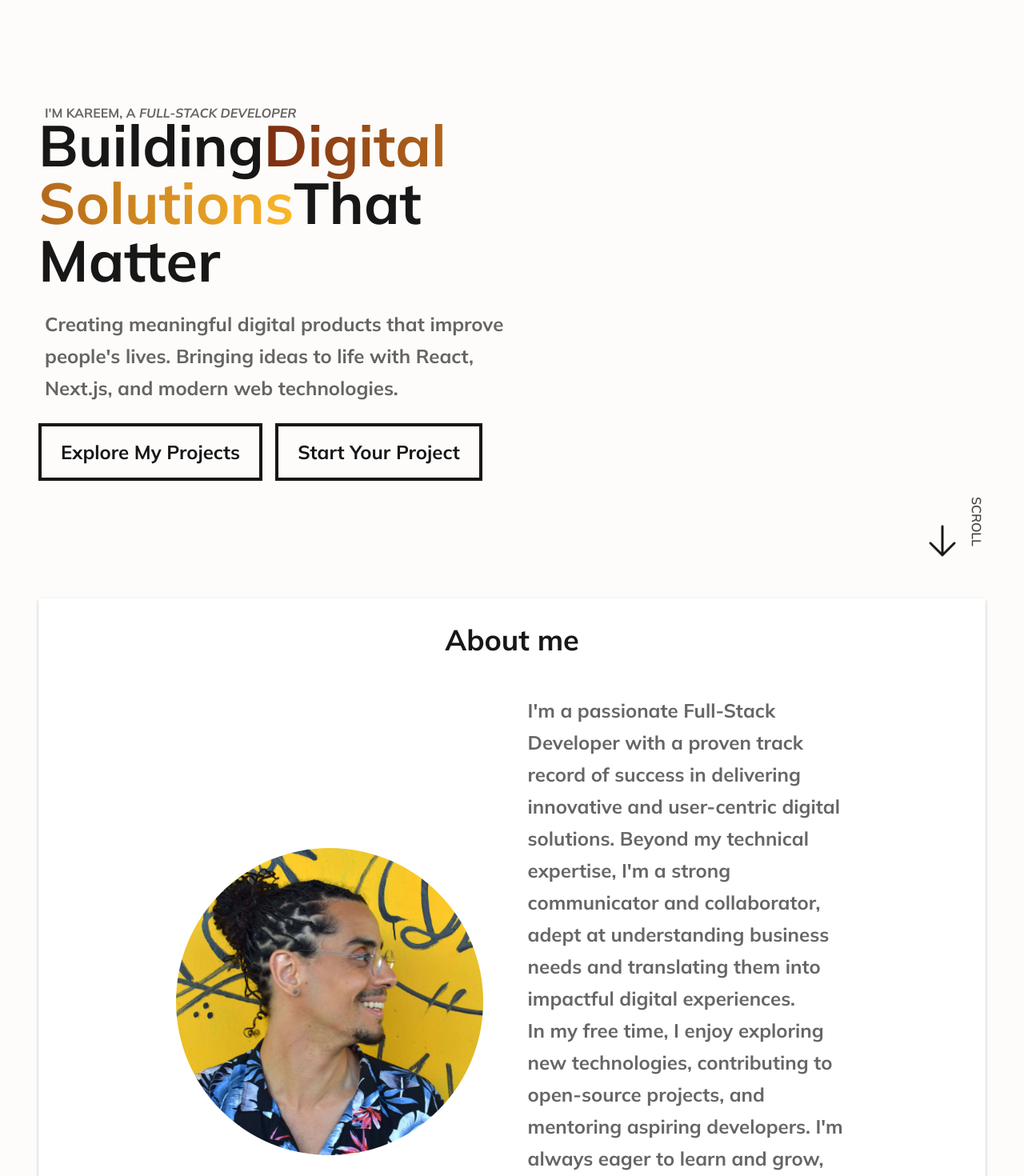
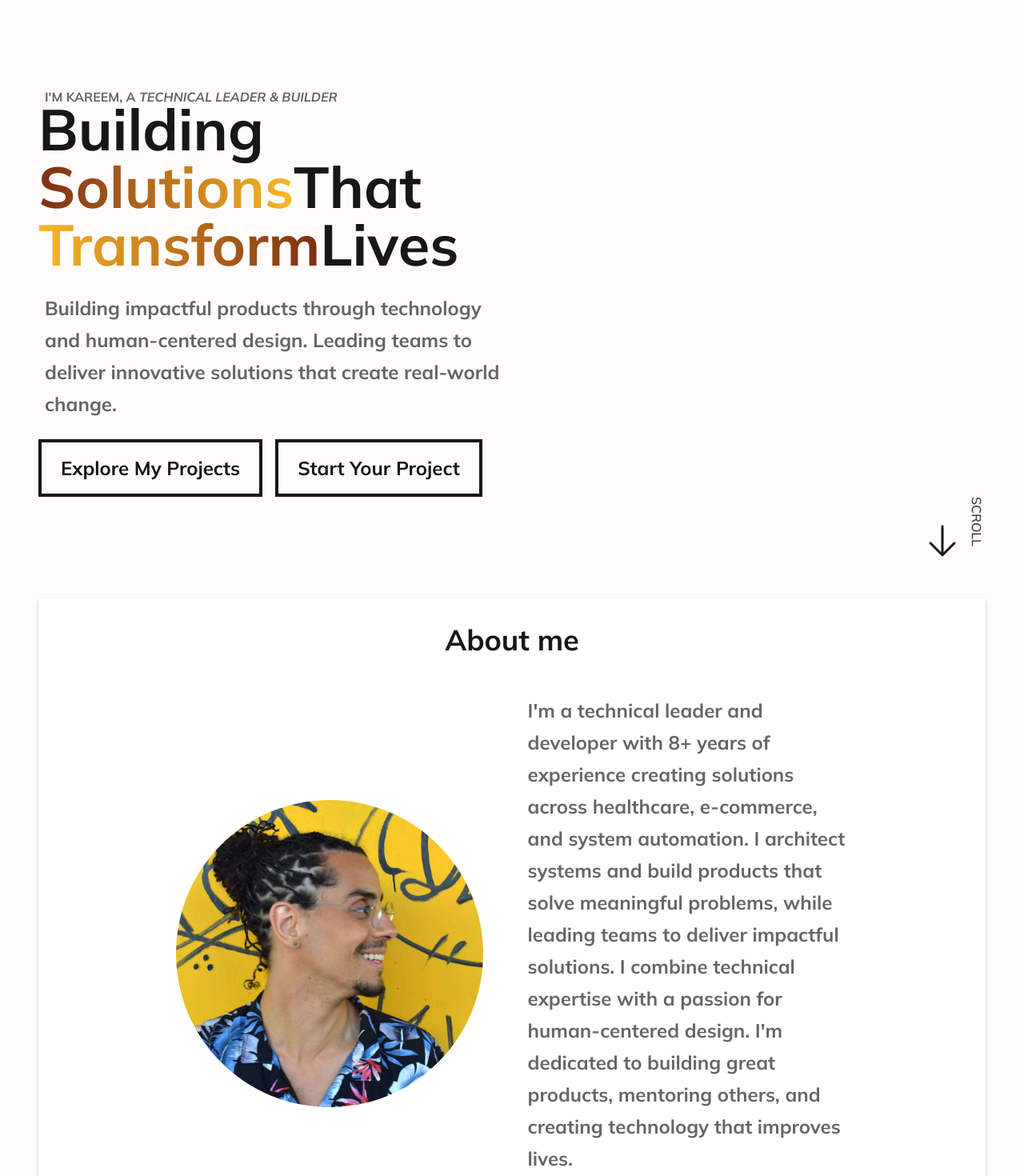
Before and after one commit to kareemsakr/next-portfolio, a Next.js app: page / in a window 1280 px wide. Shown: the part 100-1570 px from the top of the page at 80% size. Built offline with nearby package versions, Linux system fonts and the light colour scheme.

Commit message:
updated the copy and changed <a> to <Link>

```diff
--- a/app/page.tsx
+++ b/app/page.tsx
@@ -59,37 +59,40 @@ export default function Home() {
           className="min-h-[calc(100vh-50px)] flex flex-col justify-center gap-6 p-6"
         >
           <p className="font-bold text-black text-opacity-60 text-xs pl-[2.3] -mb-8 md:pl-2 md:text-base">
-            I&apos;M KAREEM, A <em>FULL-STACK DEVELOPER</em>
+            I&apos;M KAREEM, A <em>TECHNICAL LEADER & BUILDER</em>
           </p>
           <h1 className="text-4xl md:text-7xl font-bold leading-tight">
             Building
+            <br />
             <span className="text-transparent bg-clip-text bg-gradient-to-r from-orange-900 to-papaya-orange">
-              Digital
-              <br />
               Solutions
             </span>
             That
-            <br /> Matter
+            <br />
+            <span className="text-transparent bg-clip-text bg-gradient-to-r from-papaya-orange to-orange-900 ">
+              Transform
+            </span>
+            Lives
           </h1>
 
           <p className="pl-2 font-bold text-black text-opacity-60 text-md leading-8 md:text-2xl md:leading-10 lg:max-w-[50%] ">
-            Creating meaningful digital products that improve people&apos;s
-            lives. Bringing ideas to life with React, Next.js, and modern web
-            technologies.
+            Building impactful products through technology and human-centered
+            design. Leading teams to deliver innovative solutions that create
+            real-world change.
           </p>
           <div className="flex gap-4">
-            <a
+            <Link
               href="/#my_work"
               className="font-bold border-2 border-foreground px-2 py-2 transition-all duration-300 hover:shadow-button   md:px-6 md:py-4 md:text-2xl md:border-4"
             >
               Explore My Projects
-            </a>
-            <a
+            </Link>
+            <Link
               href="/#contact_me"
               className="font-bold border-2 border-foreground px-2 py-2 transition-all duration-300 hover:shadow-button   md:px-6 md:py-4 md:text-2xl md:border-4"
             >
               Start Your Project
-            </a>
+            </Link>
           </div>
           <div className="flex justify-center md:justify-end absolute bottom-0 right-4">
             <ArrowDownIcon className="size-12 animate-bounce-slow" />
@@ -120,18 +123,13 @@ export default function Home() {
             <div className="md:max-w-[35%]">
               {/* <p className="text-lg leading-8 md:text-2xl md:leading-10 pb-6"> */}
               <p className="pl-2 pb-6 font-bold text-black text-opacity-60 text-md leading-8 md:text-2xl md:leading-10">
-                I&apos;m a passionate Full-Stack Developer with a proven track
-                record of success in delivering innovative and user-centric
-                digital solutions. Beyond my technical expertise, I&apos;m a
-                strong communicator and collaborator, adept at understanding
-                business needs and translating them into impactful digital
-                experiences.
-                <br />
-                In my free time, I enjoy exploring new technologies,
-                contributing to open-source projects, and mentoring aspiring
-                developers. I&apos;m always eager to learn and grow, and
-                I&apos;m excited to contribute my skills to a challenging and
-                rewarding role or project.
+                I'm a technical leader and developer with 8+ years of experience
+                creating solutions across healthcare, e-commerce, and system
+                automation. I architect systems and build products that solve
+                meaningful problems, while leading teams to deliver impactful
+                solutions. I combine technical expertise with a passion for
+                human-centered design. I'm dedicated to building great products,
+                mentoring others, and creating technology that improves lives.
               </p>
               <ul className="flex gap-6 w-full justify-center">
                 <p className="font-bold">Find me on:</p>
```
